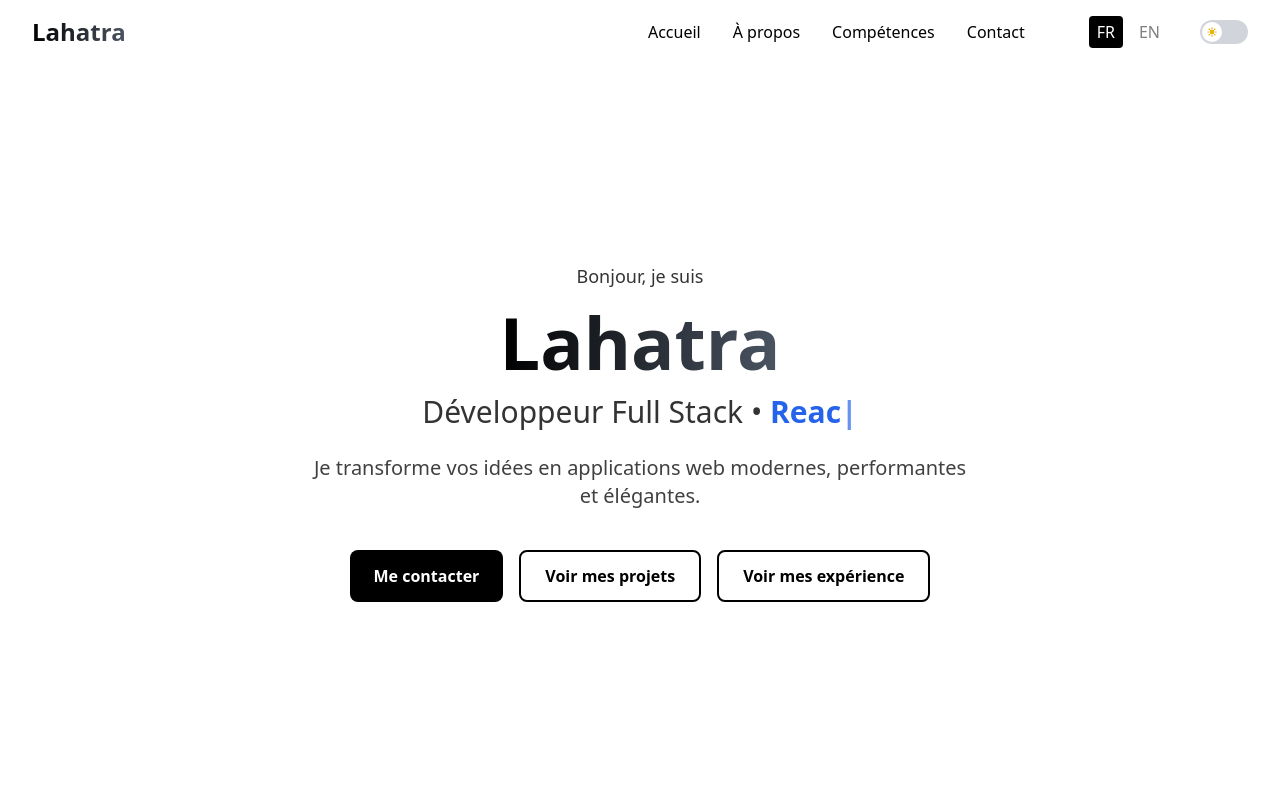
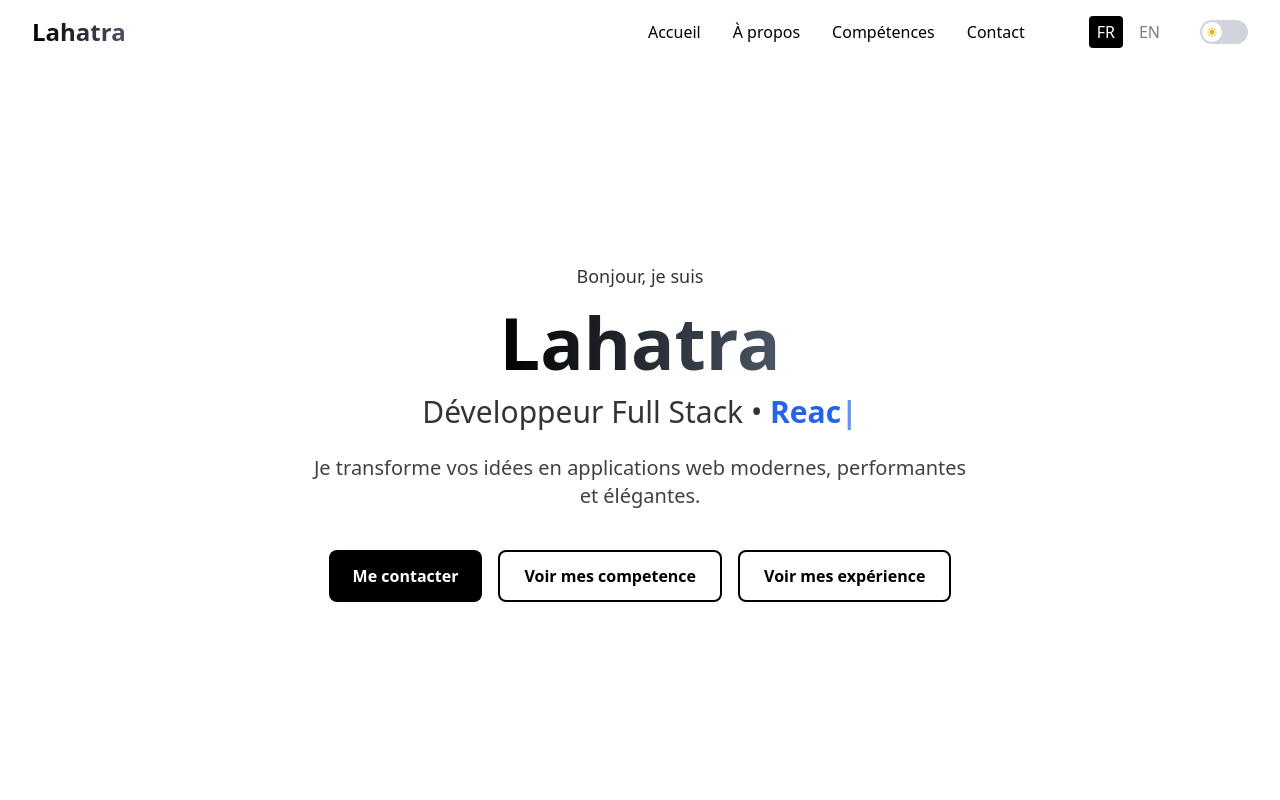
Before and after one commit to Lahatraniania/Mon-Portfolio, a React (Vite) app: page / in a window 1280 px wide. Shown: the top 800 px of the page. Built offline with nearby package versions, Linux system fonts and the light colour scheme.

Commit message:
Correction bouton experiences

```diff
--- a/src/components/Hero.jsx
+++ b/src/components/Hero.jsx
@@ -1,5 +1,6 @@
 import { useState, useEffect } from 'react'
 import Header from './Header'
+import Project from '../pages/Projects'
 
 const Hero = () => {
   const [displayText, setDisplayText] = useState('')
@@ -58,7 +59,7 @@ const Hero = () => {
       title: 'Développeur Full Stack',
       description: 'Je transforme vos idées en applications web modernes, performantes et élégantes.',
       contactBtn: 'Me contacter',
-      projectsBtn: 'Voir mes projets',
+      projectsBtn: 'Voir mes competence',
       experience : 'Voir mes expérience'
     },
     en: {
@@ -67,7 +68,7 @@ const Hero = () => {
       title: 'Full Stack Developer',
       description: 'I turn your ideas into modern, performant, and elegant web applications.',
       contactBtn: 'Contact me',
-      projectsBtn: 'View my projects',
+      projectsBtn: 'View my skills',
       experience : 'Vies my experience'
     }
   }
@@ -117,7 +118,7 @@ const Hero = () => {
                 {t.projectsBtn}
               </button>
               <button
-                onClick={() => scrollToSection('../pages/Projects.jsx')}
+                onClick={() => scrollToSection(<Project/>)}
                 className="btn-secondary"
               >
                 {t.experience}
```
